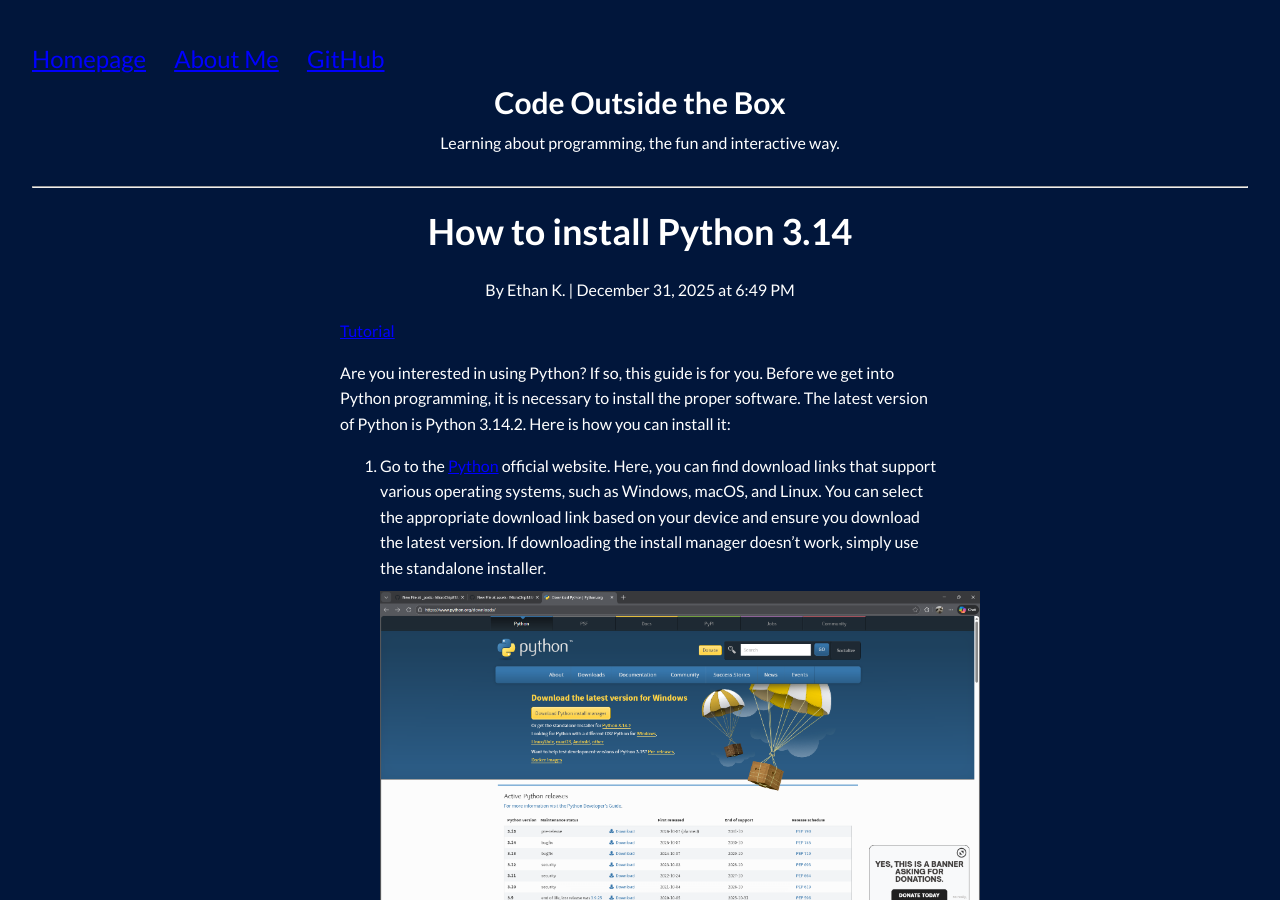
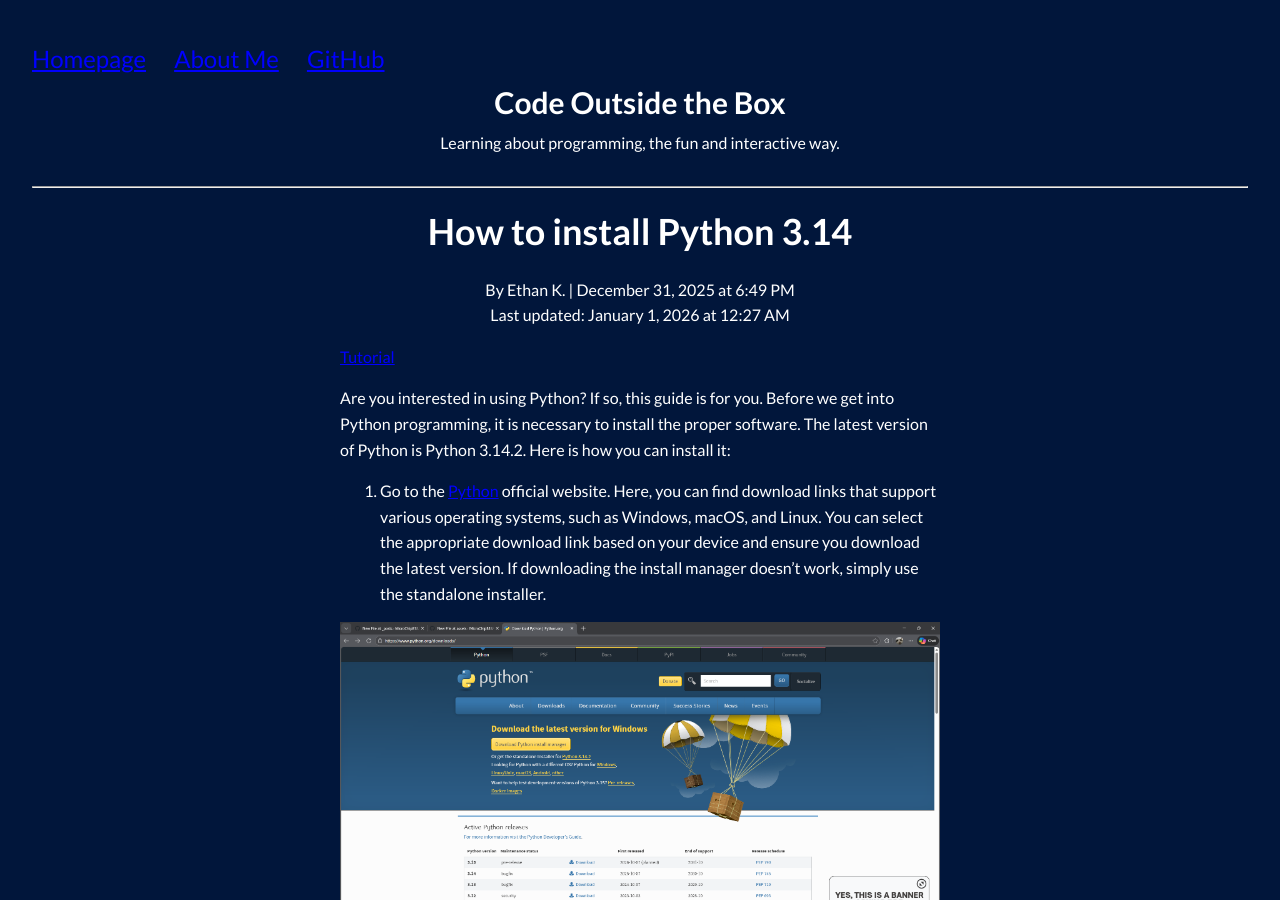
Before and after one commit to MicroChip818/microchip818.github.io, a Jekyll site: the page built from _posts/2025-12-31-how-to-install-python-3-14.md, in a window 1280 px wide and 900 px high. Built offline with Jekyll 4.4.1, drawn with Linux system fonts in a browser that asks for light colours; comment, search, counter and statistics services are not loaded; some of the changed lines change nothing that is shown.

Commit message:
Update 2025-12-31-how-to-install-python-3-14.md

```diff
--- a/_posts/2025-12-31-how-to-install-python-3-14.md
+++ b/_posts/2025-12-31-how-to-install-python-3-14.md
@@ -2,17 +2,22 @@
 layout: posts
 title: How to install Python 3.14
 date: 2025-12-31 10:49:00 -0800
+updated: 2025-12-31 16:27:00 -0800
 author: Ethan K.
 categories: [Tutorial]
 ---
 Are you interested in using Python? If so, this guide is for you. Before we get into Python programming, it is necessary to install the proper software. The latest version of Python is Python 3.14.2. Here is how you can install it:
 1. Go to the <a href="https://www.python.org/downloads/" target="_blank">Python</a> official website. Here, you can find download links that support various operating systems, such as Windows, macOS, and Linux. You can select the appropriate download link based on your device and ensure you download the latest version. If downloading the install manager doesn't work, simply use the standalone installer.
+
 ![Python download page](/assets/images/posts/how-to-install-python-3-14/python-homepage.png)
 2. In the "Downloads" tab of your computer, look for the newly installed Python installation manager or standalone installer. Click on the file to open it and follow the instructions to install the Python IDLE shell.<br>
+
 ![Python download page](/assets/images/posts/how-to-install-python-3-14/python-file.png)
 3. Once you are done installing Python, open the IDLE shell. On Windows, go to the bottom search bar, then type IDLE. The IDLE shell should appear instantly.
+
 ![Python download page](/assets/images/posts/how-to-install-python-3-14/python-idle-shell.png)
 4. To verify Python installation, open the Command Prompt and type in 'python', then enter. Type a script such as print("Hello World"). If the script works by correctly displaying the text, then Python was successfully installed.
+
 ![Python download page](/assets/images/posts/how-to-install-python-3-14/python-command-prompt.png)
 What if a new version is released? Don't worry! Simply use the Python install manager or installer to update Python to the latest version!
 
```
